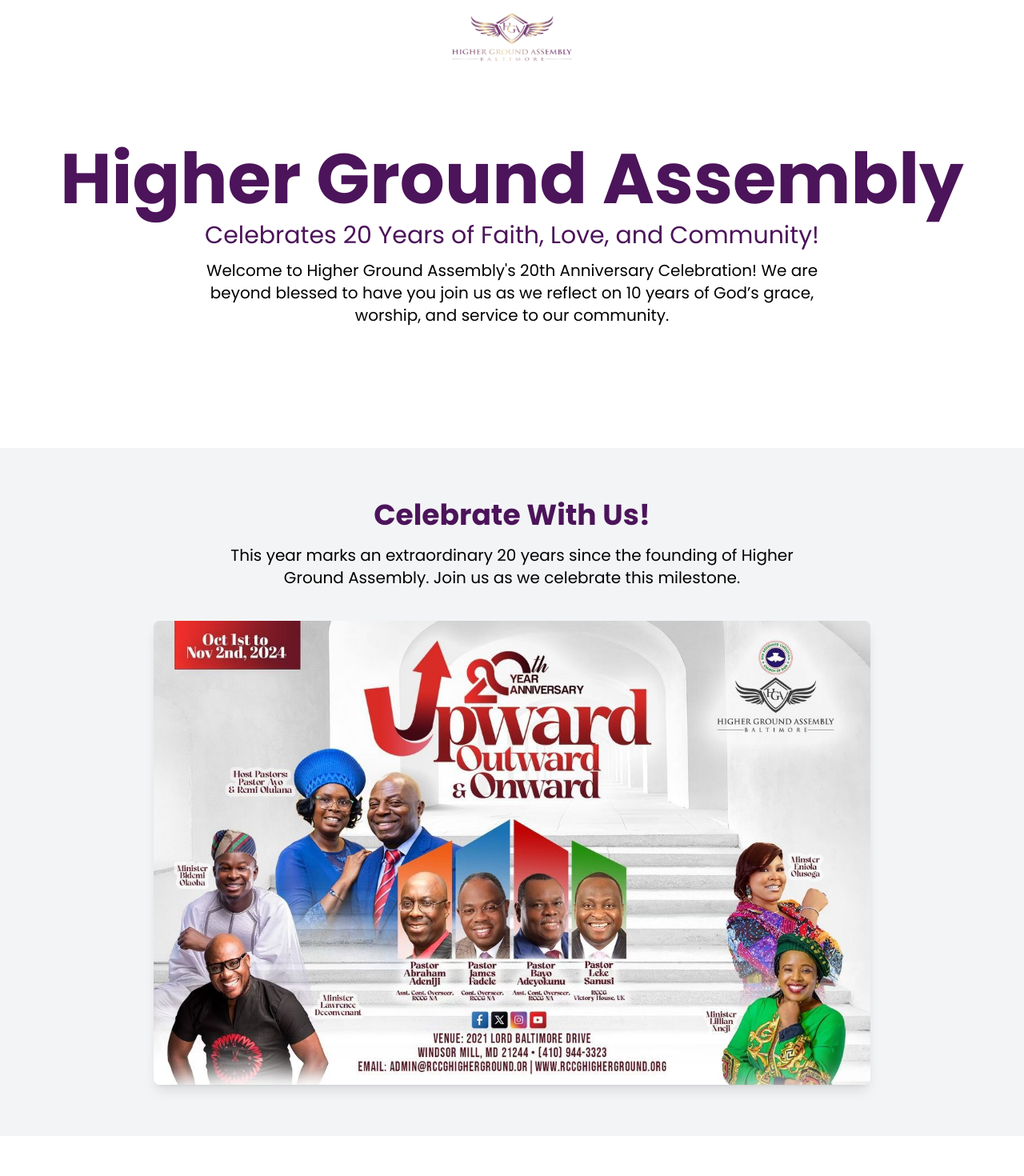
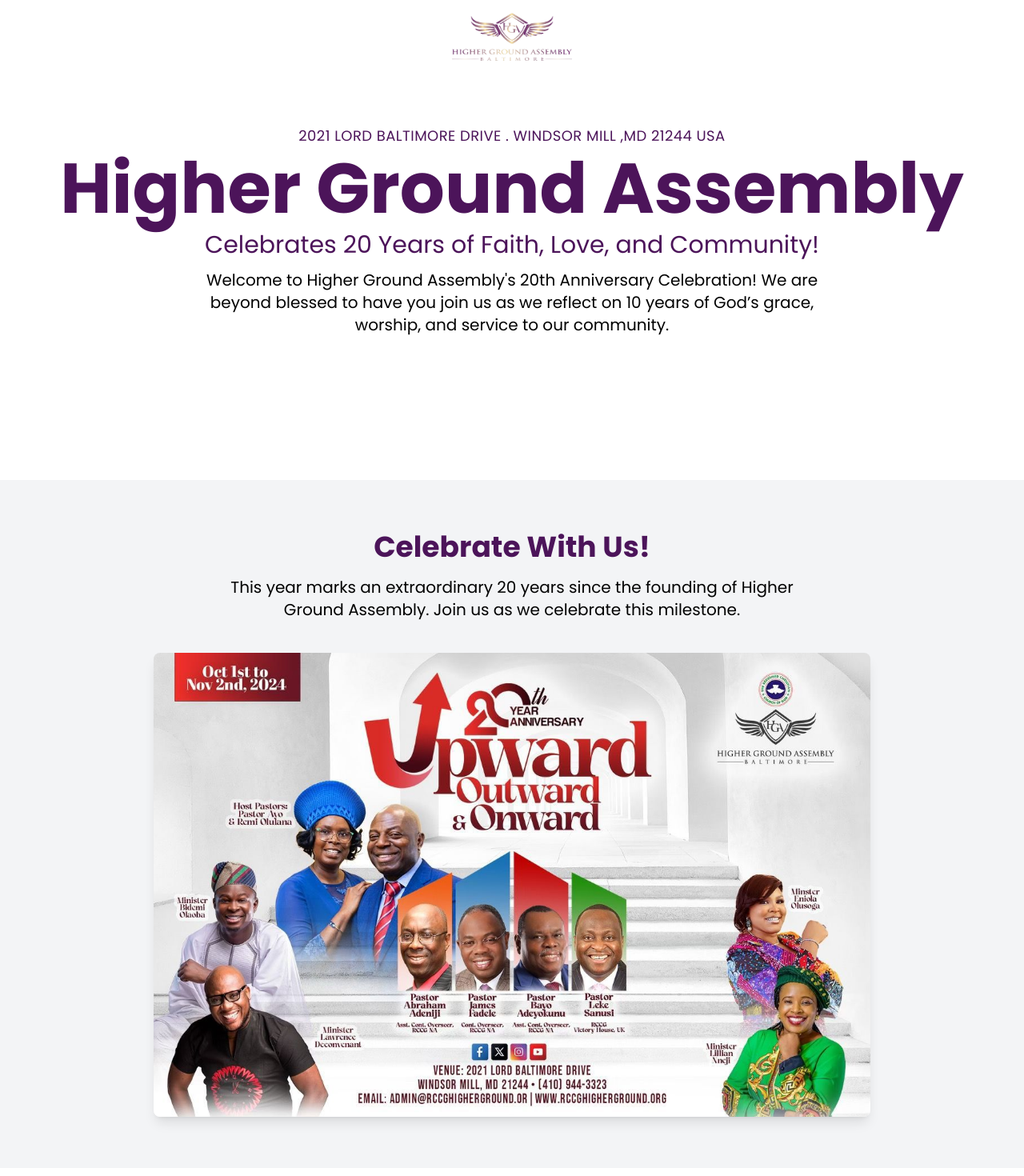
Before and after one commit to malachi190/church_landing, a React (Create React App) app: page / in a window 1280 px wide. Shown: the top 1470 px of the page at 80% size. Built offline with nearby package versions, Linux system fonts and the light colour scheme.

Commit message:
new commit

```diff
--- a/src/components/CelebrationDetails.js
+++ b/src/components/CelebrationDetails.js
@@ -15,7 +15,7 @@
   return (
     <section
       id="celebration-details"
-      className="bg-gray-100 py-8 sm:py-16 px-4 sm:px-6"
+      className="bg-gray-100 py-8 sm:py-16 px-4 sm:px-6 relative mt-10"
     >
       <div
         className="container mx-auto text-center flex flex-col justify-center items-center"
--- a/src/components/Homepage.js
+++ b/src/components/Homepage.js
@@ -31,8 +31,9 @@
 
       <div
         data-aos="fade-up" // AOS attribute for fade-up effect
-        className="relative z-10 py-8 sm:py-16 mt-[3rem]"
+        className="relative z-10 py-8 sm:py-16"
       >
+        <p className="text-primary md:text-lg text-balance text-base mb-5 md:mb-8 tracking-wide">2021 LORD BALTIMORE DRIVE . WINDSOR MILL ,MD 21244 USA</p>
         <h1 className="text-3xl sm:text-4xl lg:text-[5.5rem] font-bold text-[#4c145a] mb-4 sm:mb-8">
           Higher Ground Assembly
         </h1>
--- a/src/components/SocialMedia.js
+++ b/src/components/SocialMedia.js
@@ -17,20 +17,16 @@
           Follow Us & Stay Connected
         </h2>
         <div className="flex justify-center space-x-4">
-          <a href="[Facebook Link]" className="text-blue-600 hover:underline">
+          <a href="https://www.facebook.com/HigherGroundAssemblyBaltimore/?ref=bookmarks" className="text-blue-600 hover:underline">
             Facebook
           </a>
           <span>|</span>
-          <a href="[Instagram Link]" className="text-pink-600 hover:underline">
+          <a href="https://www.instagram.com/rccg_hga/" className="text-pink-600 hover:underline">
             Instagram
           </a>
           <span>|</span>
-          <a href="[YouTube Link]" className="text-red-600 hover:underline">
+          <a href="https://www.youtube.com/channel/UCnZIMNOOp8fYKGvZ20CaFwA/videos?view_as=subscriber" className="text-red-600 hover:underline">
             YouTube
-          </a>
-          <span>|</span>
-          <a href="[Twitter Link]" className="text-blue-400 hover:underline">
-            Twitter
           </a>
         </div>
       </div>
```
